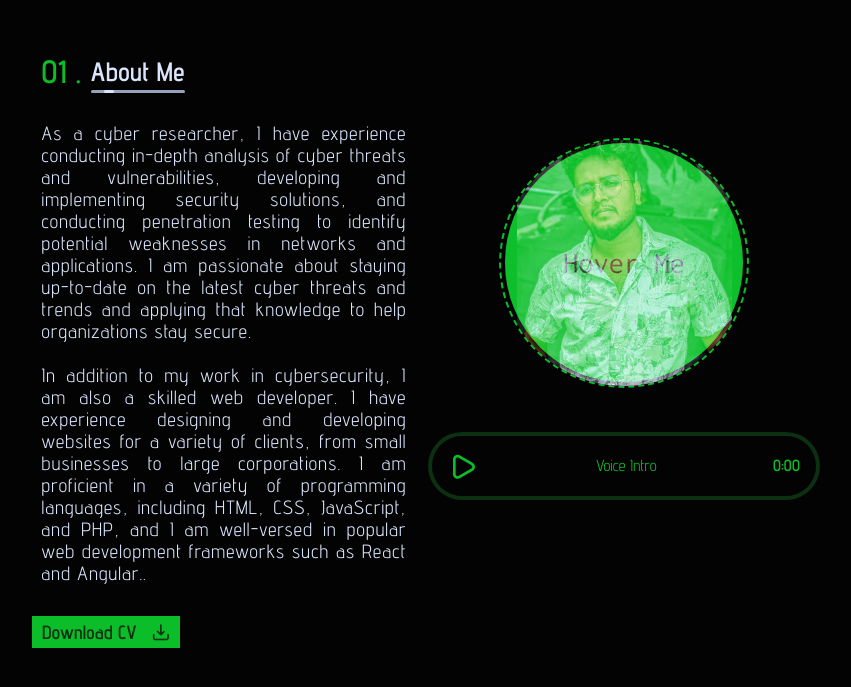
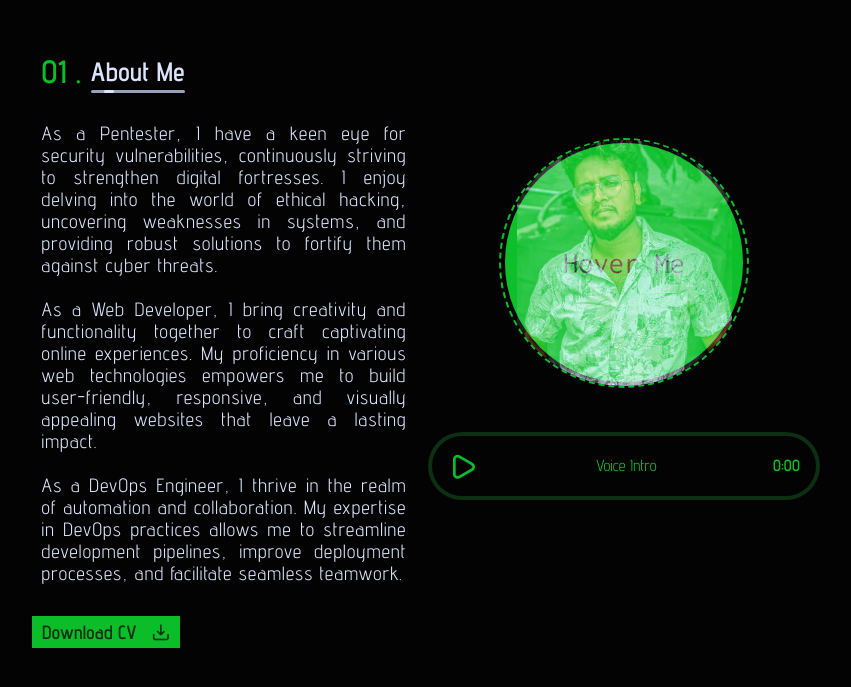
Before and after one commit to imaltaf/project_altaf, a plain HTML site: page website/index.html in a window 1280 px wide. Shown: the part 941-1628 px from the top of the page, without its empty margins (216-1067 px from the left). Drawn offline with nearby package versions, Linux system fonts and the light colour scheme.

Commit message:
changed  About my exp

```diff
--- a/website/index.html
+++ b/website/index.html
@@ -108,7 +108,7 @@
 
                <h3 class="subIntro">Cyber security isn't just about protecting data, it's about safeguarding the future .</h3>
 
-               <p class="homeP">Hello and welcome to my website portfolio! My self Altaf, and I am a cyber researcher and web developer. With a strong background in both cybersecurity and web development, I bring a unique blend of technical expertise and creative problem-solving to every project..</p>
+               <p class="homeP">Hello and welcome to my website portfolio! My self Altaf, and I am a cyber researcher and web developer. With a strong background in both cybersecurity and web development, I bring a unique blend of technical expertise and creative problem-solving to every project.</p>
             </div>
 
             <div class="contentBtn">
@@ -136,8 +136,10 @@
 
                   <div class="grid">
                    <div class="cta">
-                       <h4 class="ctaDescription">As a cyber researcher, I have experience conducting in-depth analysis of cyber threats and vulnerabilities, developing and implementing security solutions, and conducting penetration testing to identify potential weaknesses in networks and applications. I am passionate about staying up-to-date on the latest cyber threats and trends and applying that knowledge to help organizations stay secure. <br> <br>
-                        In addition to my work in cybersecurity, I am also a skilled web developer. I have experience designing and developing websites for a variety of clients, from small businesses to large corporations. I am proficient in a variety of programming languages, including HTML, CSS, JavaScript, and PHP, and I am well-versed in popular web development frameworks such as React and Angular..</h4>
+                       <h4 class="ctaDescription">As a Pentester, I have a keen eye for security vulnerabilities, continuously striving to strengthen digital fortresses. I enjoy delving into the world of ethical hacking, uncovering weaknesses in systems, and providing robust solutions to fortify them against cyber threats. <br> <br>
+                        As a Web Developer, I bring creativity and functionality together to craft captivating online experiences. My proficiency in various web technologies empowers me to build user-friendly, responsive, and visually appealing websites that leave a lasting impact.<br> <br>
+                        As a DevOps Engineer, I thrive in the realm of automation and collaboration. My expertise in DevOps practices allows me to streamline development pipelines, improve deployment processes, and facilitate seamless teamwork.
+                    </h4>
                            <div class="aboutBtn">
                             <a download="" href="./ALTAF FRONT END WEB DEVELOEPER RESUME.pdf">Download CV <i class="uil uil-import downloadIcon"></i></a>
                            </div>
```
